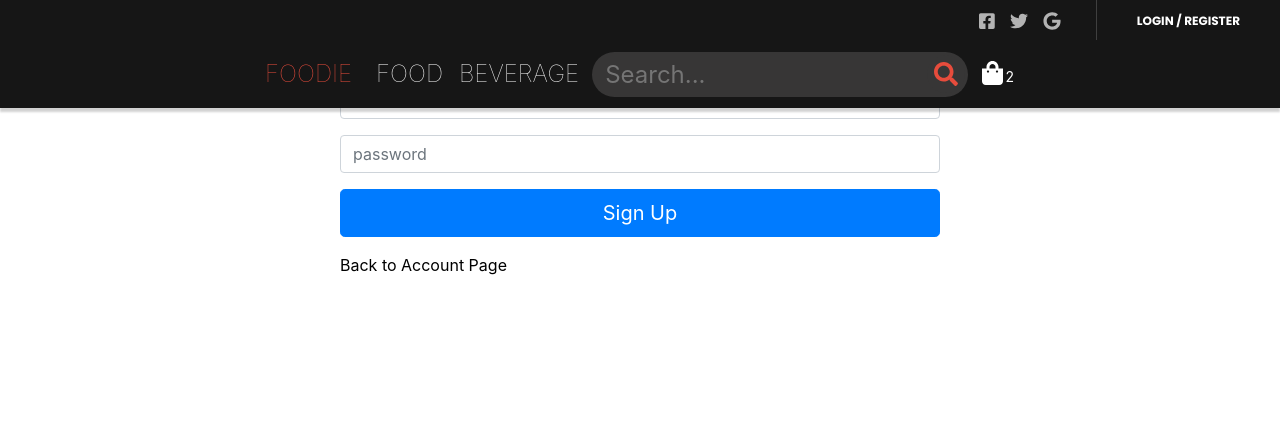
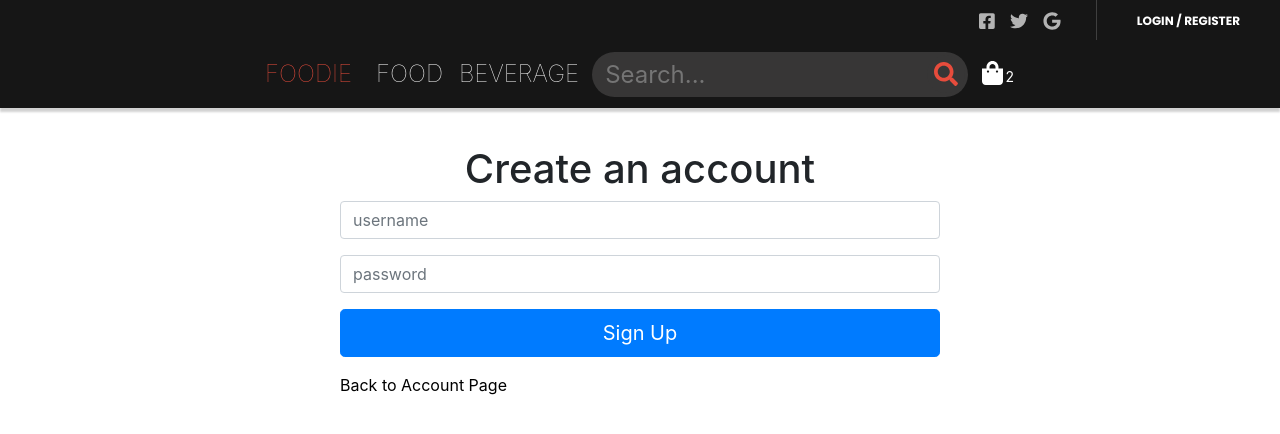
Before and after one commit to Alicia-Sheng/Foodie-WebVersion, a React app: page /account/register in a window 1280 px wide. Shown: the top 434 px of the page. Built offline with nearby package versions, Linux system fonts and the light colour scheme.

Commit message:
Update Login&Register pages

```diff
--- a/src/Account.js
+++ b/src/Account.js
@@ -5,15 +5,16 @@ import './style.css'
 
 const Account = () => {
   return (
-    <div>
+    <section>
+      <div className="block">
           <h1>This is the account page!</h1>
           <div>
               <Link to="/account/login" className="link">Jump to Login Page</Link>
               <br></br>
               <Link to="/account/register" className="link">Jump to Register Page</Link>
           </div>
-
       </div>
+    </section>
   )
 }
 
--- a/src/components/Account/Login.js
+++ b/src/components/Account/Login.js
@@ -5,7 +5,8 @@ import 'bootstrap/dist/css/bootstrap.min.css'
 
 const Login = () => {
   return (
-      <div className='container-fluid'>
+    <section>
+      <div className="block">
         <div className='container'>
           <div className='login-form'>
             <h1>Login</h1>
@@ -24,6 +25,7 @@ const Login = () => {
           </div>
         </div>
       </div>
+    </section>
   )
 }
 
--- a/src/components/Account/Register.js
+++ b/src/components/Account/Register.js
@@ -1,11 +1,13 @@
 import React from 'react';
 import { Link } from "react-router-dom";
+// import {RadioGroup, Radio} from 'react-radio-group';
 import './Register.css'
 import 'bootstrap/dist/css/bootstrap.min.css'
 
 function Register() {
   return (
-    <div className='container-fluid'>
+    <section>
+      <div className="block">
         <div className='container'>
           <div className='login-form'>
             <h1>Create an account</h1>
@@ -16,6 +18,10 @@ function Register() {
               <div className="form-group">
                 <input className="form-control" type="password" name="password" placeholder="password" />
               </div>
+              {/* <RadioGroup name="user-type" row>
+                <Radio value="provider" label="Food Provider" />
+                <Radio value="customer" label="Customer" />
+              </RadioGroup> */}
               <div className="form-group">
                 <button className="btn btn-lg btn-primary btn-block">Sign Up</button>
               </div>
@@ -24,6 +30,7 @@ function Register() {
           </div>
         </div>
       </div>
+    </section>
   )
 }
 
```
Lines whose indentation alone changed are shown as unchanged.
